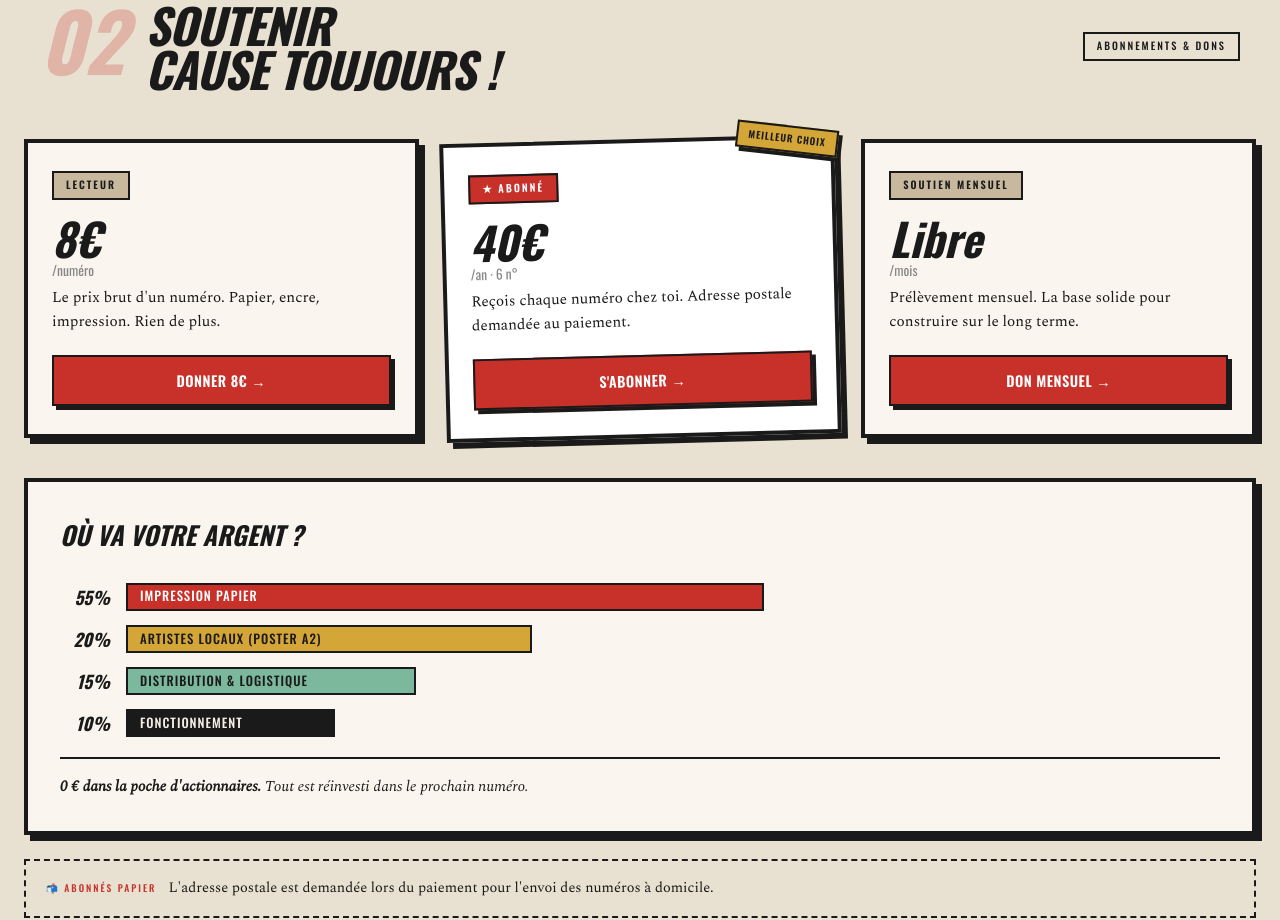
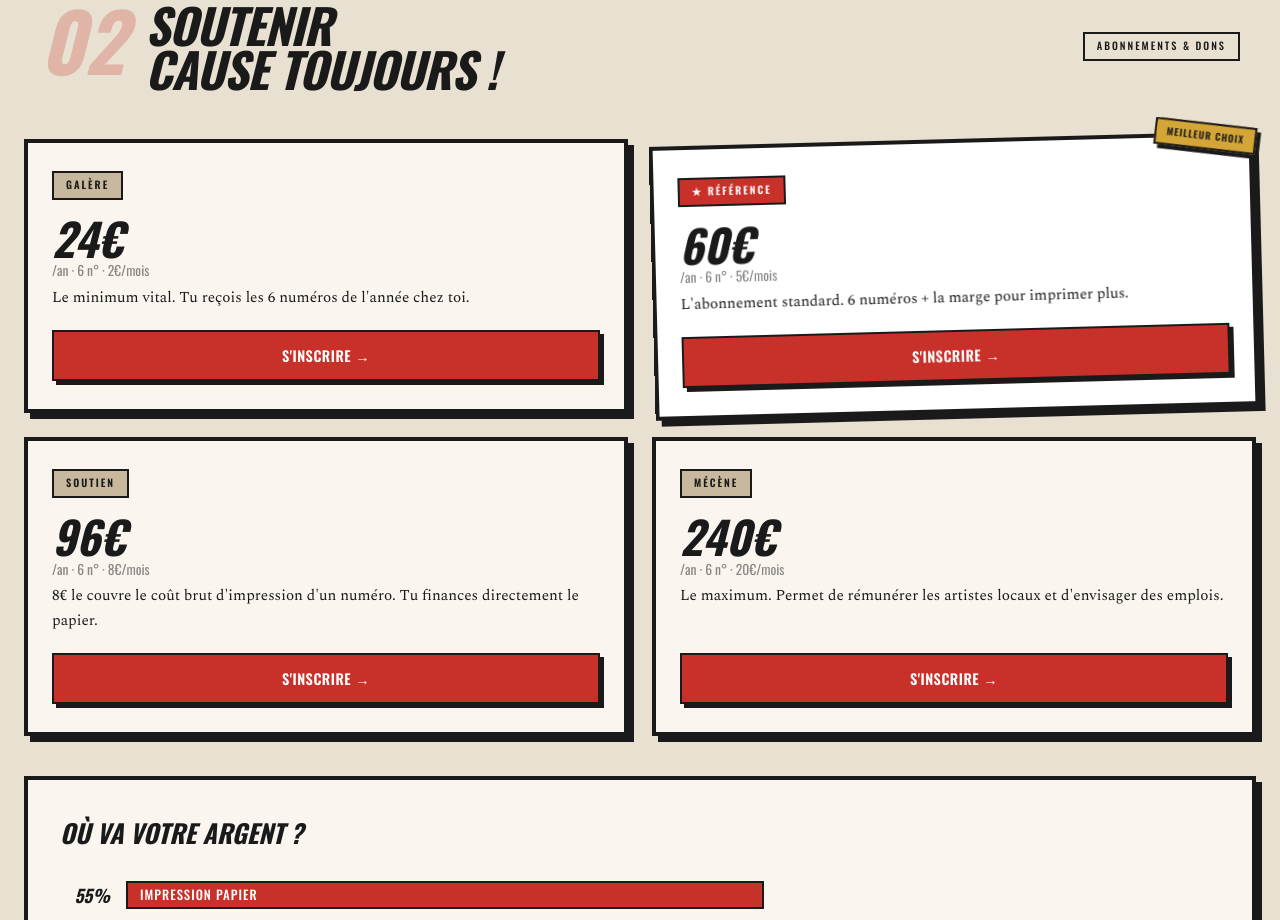
Before and after one commit to cause-toujours/cause-toujours.github.io, an Eleventy site: page index.njk in a window 1280 px wide. Shown: the part 1492-2412 px from the top of the page. Built offline with nearby package versions, Linux system fonts and the light colour scheme; Eleventy itself is replaced by a stand-in of ours; files that its build step writes are made by us from their sources; no server answers.

Commit message:
4 formules Yapla : Galère/Référence/Soutien/Mécène + grille 2×2

```diff
--- a/_data/homepage.json
+++ b/_data/homepage.json
@@ -10,7 +10,7 @@
     "subtitle": "L'info de Montpellier qui s'affiche en grand",
     "baseline": "Papier. Bi-mensuel. Indépendant des milliardaires et des pouvoirs locaux. 100% bénévole. Montpellier.",
     "cta_primary_text": "SOUTENIR / S'ABONNER →",
-    "cta_primary_link": "#soutenir",
+    "cta_primary_link": "https://cause-commune-montpellier.s2.yapla.com/fr/event-122380/register/adhesion-cause-toujours/122380",
     "cta_secondary_text": "LIRE LE N°001",
     "cta_secondary_link": "#numero",
     "scroll_text": "↓ défile, on a écrit des trucs",
@@ -43,32 +43,42 @@
     "section_tag": "ABONNEMENTS & DONS",
     "formules": [
       {
-        "tape": "LECTEUR",
-        "price": "8€",
-        "price_unit": "/numéro",
-        "desc": "Le prix brut d'un numéro. Papier, encre, impression. Rien de plus.",
-        "button_text": "DONNER 8€ →",
-        "button_link": "#",
+        "tape": "GALÈRE",
+        "price": "24€",
+        "price_unit": "/an · 6 n° · 2€/mois",
+        "desc": "Le minimum vital. Tu reçois les 6 numéros de l'année chez toi.",
+        "button_text": "S'INSCRIRE →",
+        "button_link": "https://cause-commune-montpellier.s2.yapla.com/fr/event-122380/register/adhesion-cause-toujours/122380",
         "highlight": false,
         "flag": ""
       },
       {
-        "tape": "★ ABONNÉ",
-        "price": "40€",
-        "price_unit": "/an · 6 n°",
-        "desc": "Reçois chaque numéro chez toi. Adresse postale demandée au paiement.",
-        "button_text": "S'ABONNER →",
-        "button_link": "#",
+        "tape": "★ RÉFÉRENCE",
+        "price": "60€",
+        "price_unit": "/an · 6 n° · 5€/mois",
+        "desc": "L'abonnement standard. 6 numéros + la marge pour imprimer plus.",
+        "button_text": "S'INSCRIRE →",
+        "button_link": "https://cause-commune-montpellier.s2.yapla.com/fr/event-122380/register/adhesion-cause-toujours/122380",
         "highlight": true,
         "flag": "MEILLEUR CHOIX"
       },
       {
-        "tape": "SOUTIEN MENSUEL",
-        "price": "Libre",
-        "price_unit": "/mois",
-        "desc": "Prélèvement mensuel. La base solide pour construire sur le long terme.",
-        "button_text": "DON MENSUEL →",
-        "button_link": "#",
+        "tape": "SOUTIEN",
+        "price": "96€",
+        "price_unit": "/an · 6 n° · 8€/mois",
+        "desc": "8€ le couvre le coût brut d'impression d'un numéro. Tu finances directement le papier.",
+        "button_text": "S'INSCRIRE →",
+        "button_link": "https://cause-commune-montpellier.s2.yapla.com/fr/event-122380/register/adhesion-cause-toujours/122380",
+        "highlight": false,
+        "flag": ""
+      },
+      {
+        "tape": "MÉCÈNE",
+        "price": "240€",
+        "price_unit": "/an · 6 n° · 20€/mois",
+        "desc": "Le maximum. Permet de rémunérer les artistes locaux et d'envisager des emplois.",
+        "button_text": "S'INSCRIRE →",
+        "button_link": "https://cause-commune-montpellier.s2.yapla.com/fr/event-122380/register/adhesion-cause-toujours/122380",
         "highlight": false,
         "flag": ""
       }
--- a/css/style.css
+++ b/css/style.css
@@ -252,7 +252,7 @@ ul { list-style: none; }
 .manifeste-pull strong { font-weight: 700; color: var(--white); }
 
 /* --- FORMULES --- */
-.formules { display: grid; grid-template-columns: repeat(3, 1fr); gap: 24px; margin-bottom: 40px; }
+.formules { display: grid; grid-template-columns: repeat(2, 1fr); gap: 24px; margin-bottom: 40px; }
 .formule {
   background: var(--cream-light); border: var(--border-4); box-shadow: var(--shadow);
   padding: 28px 24px; display: flex; flex-direction: column; position: relative;
```
